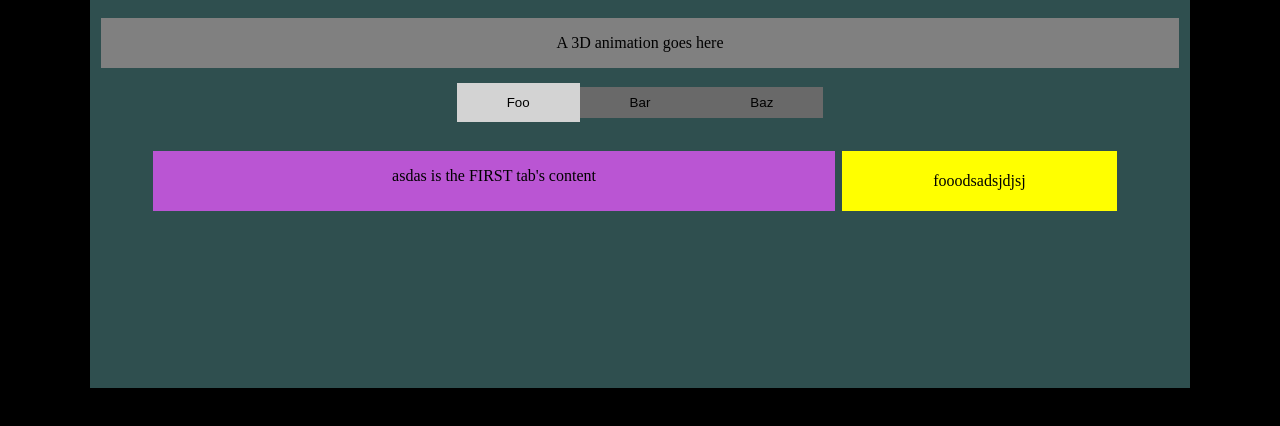
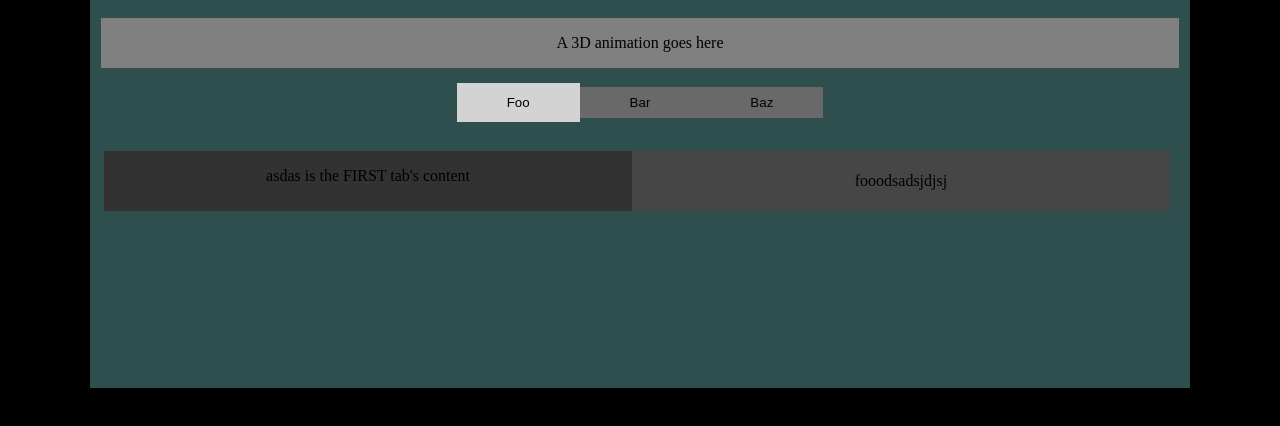
Before and after one commit to alu0101056944/sytwc-threejs, a Gatsby site: page / in a window 1280 px wide. Shown: the part 220-646 px from the top of the page. Built offline with nearby package versions, Linux system fonts and the light colour scheme; Gatsby itself is replaced by a stand-in of ours.

Commit message:
Tabssidebar and content now is 50-50 width wise.

```diff
--- a/src/styles/main.scss
+++ b/src/styles/main.scss
@@ -1,5 +1,5 @@
-@import './content-and-sidebar.scss';
-@import './tabs.scss';
+@import './templates/content-and-sidebar.scss';
+@import './templates/tabs.scss';
 
 body {
   background-color: black;
--- a/src/styles/content-and-sidebar.scss
+++ b/src/styles/templates/content-and-sidebar.scss
@@ -11,9 +11,9 @@
       align-items: center;
       flex-direction: column;
 
-      width: 682px;
-      margin: 3px 7px 3px 3px;
-      background-color: MediumOrchid;
+      width: 49%;
+      margin: 3px 0px 3px 3px;
+      background-color: rgb(50, 50, 50);
     }
 
     .sidebar {
@@ -23,11 +23,11 @@
       justify-content: flex-start;
       align-content: center;
 
-      width: 255px;
+      width: 48%;
       margin: 3px 7px 3px 0px;
       padding: 5px 10px 5px 10px;
 
-      background-color: yellow;
+      background-color: rgb(70, 70, 70);
 
       %common-sidebar {
         width: 100%;
--- a/src/styles/tabs.scss
+++ b/src/styles/templates/tabs.scss
@@ -9,6 +9,7 @@
 
     %tabs-element {
       margin: 0px 0px 8px 0px;
+      width: 99%;
     }
 
     nav {
```
